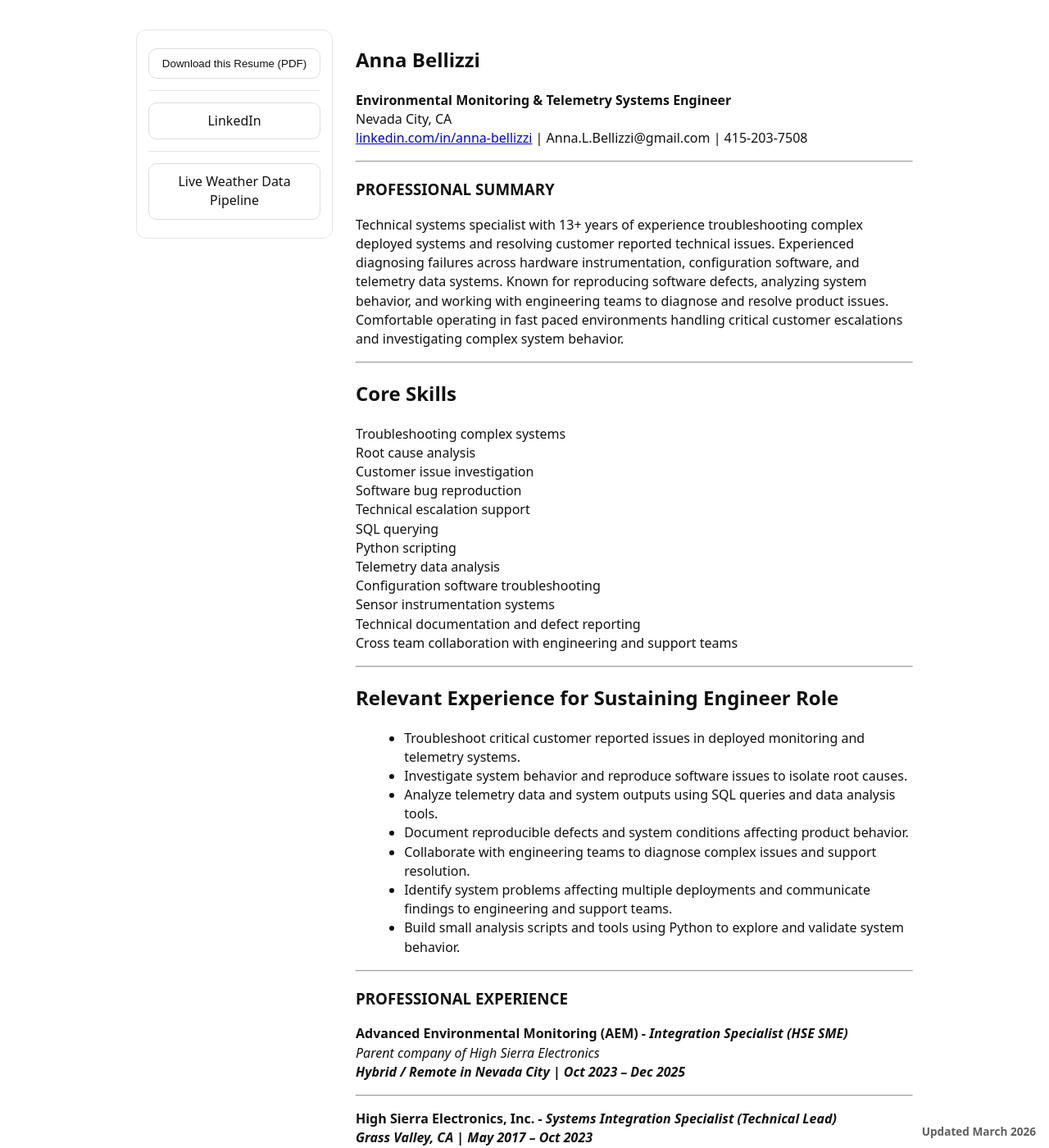
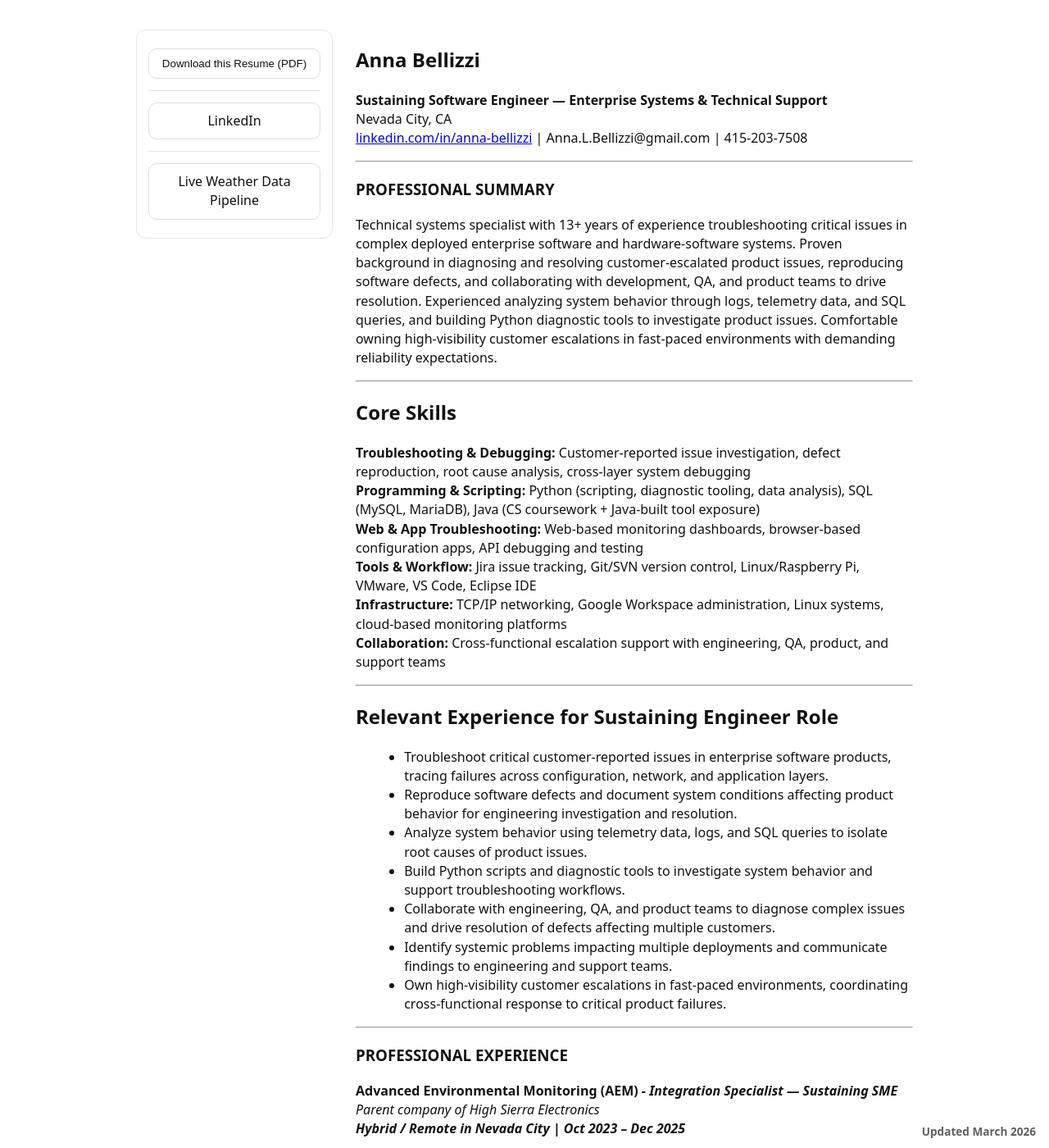
Before and after one commit to jostagirl/PublicResume, a Jekyll site: the page built from v/Veeva/index.md, in a window 1280 px wide and 1400 px high. Shown: the whole window at 82% size. Built offline with Jekyll 4.4.1, drawn with Linux system fonts in a browser that asks for light colours; our own code applies the rules of GitHub Pages for plain Markdown files; some of the changed text lies outside the part shown.

Commit message:
Publish resume site update

```diff
--- a/v/Veeva/index.md
+++ b/v/Veeva/index.md
@@ -3,7 +3,7 @@ title: Anna Bellizzi | Resume
 ---
 <h2>Anna Bellizzi</h2>
 
-<strong>Environmental Monitoring & Telemetry Systems Engineer</strong><br/>
+<strong>Sustaining Software Engineer — Enterprise Systems & Technical Support</strong><br/>
 Nevada City, CA<br/>
 <a href="https://www.linkedin.com/in/anna-bellizzi/">linkedin.com/in/anna-bellizzi</a> | Anna.L.Bellizzi@gmail.com | 415-203-7508
 
@@ -13,77 +13,85 @@ Nevada City, CA<br/>
 
 ### PROFESSIONAL SUMMARY
 
-Technical systems specialist with 13+ years of experience troubleshooting complex deployed systems and resolving customer reported technical issues. Experienced diagnosing failures across hardware instrumentation, configuration software, and telemetry data systems. Known for reproducing software defects, analyzing system behavior, and working with engineering teams to diagnose and resolve product issues. Comfortable operating in fast paced environments handling critical customer escalations and investigating complex system behavior.
+Technical systems specialist with 13+ years of experience troubleshooting critical issues in complex deployed enterprise software and hardware-software systems. Proven background in diagnosing and resolving customer-escalated product issues, reproducing software defects, and collaborating with development, QA, and product teams to drive resolution. Experienced analyzing system behavior through logs, telemetry data, and SQL queries, and building Python diagnostic tools to investigate product issues. Comfortable owning high-visibility customer escalations in fast-paced environments with demanding reliability expectations.
 
 ---
 
 ## Core Skills
 
-Troubleshooting complex systems
-Root cause analysis
-Customer issue investigation
-Software bug reproduction
-Technical escalation support
-SQL querying
-Python scripting
-Telemetry data analysis
-Configuration software troubleshooting
-Sensor instrumentation systems
-Technical documentation and defect reporting
-Cross team collaboration with engineering and support teams
+**Troubleshooting & Debugging:** Customer-reported issue investigation, defect reproduction, root cause analysis, cross-layer system debugging
+**Programming & Scripting:** Python (scripting, diagnostic tooling, data analysis), SQL (MySQL, MariaDB), Java (CS coursework + Java-built tool exposure)
+**Web & App Troubleshooting:** Web-based monitoring dashboards, browser-based configuration apps, API debugging and testing
+**Tools & Workflow:** Jira issue tracking, Git/SVN version control, Linux/Raspberry Pi, VMware, VS Code, Eclipse IDE
+**Infrastructure:** TCP/IP networking, Google Workspace administration, Linux systems, cloud-based monitoring platforms
+**Collaboration:** Cross-functional escalation support with engineering, QA, product, and support teams
 
 ---
 
 ## Relevant Experience for Sustaining Engineer Role
 
-- Troubleshoot critical customer reported issues in deployed monitoring and telemetry systems.
-- Investigate system behavior and reproduce software issues to isolate root causes.
-- Analyze telemetry data and system outputs using SQL queries and data analysis tools.
-- Document reproducible defects and system conditions affecting product behavior.
-- Collaborate with engineering teams to diagnose complex issues and support resolution.
-- Identify system problems affecting multiple deployments and communicate findings to engineering and support teams.
-- Build small analysis scripts and tools using Python to explore and validate system behavior.
+- Troubleshoot critical customer-reported issues in enterprise software products, tracing failures across configuration, network, and application layers.
+- Reproduce software defects and document system conditions affecting product behavior for engineering investigation and resolution.
+- Analyze system behavior using telemetry data, logs, and SQL queries to isolate root causes of product issues.
+- Build Python scripts and diagnostic tools to investigate system behavior and support troubleshooting workflows.
+- Collaborate with engineering, QA, and product teams to diagnose complex issues and drive resolution of defects affecting multiple customers.
+- Identify systemic problems impacting multiple deployments and communicate findings to engineering and support teams.
+- Own high-visibility customer escalations in fast-paced environments, coordinating cross-functional response to critical product failures.
 
 ---
+
 ### PROFESSIONAL EXPERIENCE
-**Advanced Environmental Monitoring (AEM) -** ***Integration Specialist (HSE SME)***
+
+**Advanced Environmental Monitoring (AEM) -** ***Integration Specialist — Sustaining SME***
 *Parent company of High Sierra Electronics*
 ***Hybrid / Remote in Nevada City | Oct 2023 – Dec 2025***
 
+Retained post-acquisition as primary sustaining subject matter expert for legacy enterprise telemetry systems. Served as escalation point for complex, multi-layer product failures affecting large municipal monitoring deployments — directly analogous to sustaining engineering in enterprise SaaS environments.
+
+- Investigated and resolved critical customer-escalated failures spanning telemetry networks, RF transport, cellular backhaul, and centralized monitoring software; used system logs and live data to isolate root causes
+- Led recovery of a 300+ site municipal flood warning network operating at approximately 30 percent capacity, restoring operability to roughly 70 percent through telemetry diagnostics, configuration auditing, and coordinated field remediation
+- Diagnosed configuration drift and template divergence across long-lived distributed deployments where multiple hardware and software generations were in operation
+- Built Python diagnostic scripts and analysis tools to investigate system behavior, inspect telemetry data, and support troubleshooting workflows
+- Analyzed system performance trends using SQL queries to forecast component failures and prioritize remediation efforts
+- Collaborated with engineering, QA, and product teams to document reproducible defect conditions and drive resolution of issues affecting multiple customer deployments
+- Functioned as system-level validation checkpoint during manufacturing cycles, identifying product behavior anomalies prior to deployment
+
 ---
+
 **High Sierra Electronics, Inc. -** ***Systems Integration Specialist (Technical Lead)***
 ***Grass Valley, CA | May 2017 – Oct 2023***
 
+Advanced into technical lead role bridging hardware instrumentation, firmware, and enterprise monitoring software across distributed customer deployments. Primary resource for diagnosing complex product issues and supporting engineering teams through testing and release cycles.
+
+- Troubleshot critical customer-reported issues across transmitters, RF repeaters, cellular backhaul, network layers, and centralized monitoring software; reproduced issues in controlled environments to isolate root causes
+- Investigated and documented suspected software defects discovered during troubleshooting of configuration applications used to manage datalogger firmware and telemetry settings
+- Collaborated with software and firmware engineers to diagnose complex cross-layer issues, providing clear defect documentation, configuration state data, and reproduction steps to enable engineering fixes
+- Conducted comprehensive bench validation of sensors, controllers, firmware, and network components — improving first-time installation success by approximately 75%
+- Led hardware refresh initiative addressing component obsolescence: identified replacement components, modified controller programming to support new integration requirements, and produced updated validation documentation
+- Built and maintained repeatable test procedures and diagnostic punchlists used to validate system behavior and support regression testing following product changes
+- Administered RMA program — performed failure investigation on returned instrumentation and identified common failure patterns reported across the customer base
+
 ---
+
 **High Sierra Electronics, Inc. -** ***Data Services Technician***
 ***Grass Valley, CA | Sep 2012 – May 2017***
+
+Supported the company's centralized enterprise monitoring platform used by municipal customers to operate distributed flood warning networks.
+
+- Served as Tier 2 technical support resource and primary internal expert for legacy data collection software supporting deployed monitoring networks
+- Worked directly with municipal customers and emergency management teams to troubleshoot station behavior and resolve product issues through centralized monitoring software
+- Monitored live telemetry networks to identify early indicators of degraded system performance and communication instability affecting customer deployments
+- Managed company network infrastructure including firewall configuration, routing, and remote access; executed ISP migrations and Google Workspace administration
+
+---
 
 #### Independent Projects
 
 **Personal Weather Station Data Pipeline | 2025–Present**
-Designed and operate a small environmental monitoring data pipeline running on a Raspberry Pi. Ingests home weather station data via API, stores measurements in a private database, and publishes structured JSON and CSV outputs to a public site on a scheduled basis.  Site: data.annabellizzi.com
+Designed and operate a self-hosted environmental monitoring data pipeline on Raspberry Pi (Linux). Ingests weather station data via API, stores measurements in MariaDB, and publishes structured JSON and CSV outputs on a scheduled basis. Developed Python scripts for data ingestion, system diagnostics, and telemetry analysis; used SQL queries to investigate system behavior and data patterns. Site: data.annabellizzi.com
 
 **RAG Prototype | February 2026**
-Built a small retrieval-augmented generation prototype in Python as part of a self-directed AI curriculum. Implemented embedding ranking, tokenization, and context retrieval to understand how RAG tuning affects LLM response tone, accuracy, and confidence. Shifted understanding of AI tools from user to practitioner, directly informing my usage of AI-assisted development tools in technical workflows.
-
----
-
-## Technical Skills
-
-Python scripting
-SQL querying
-Linux systems experimentation (Raspberry Pi)
-Telemetry data analysis
-Sensor instrumentation systems
-Configuration software troubleshooting
-System diagnostics and failure investigation
-
----
-
-## Additional Technical Exposure
-
-Java (basic exposure through configuration tools)
-HTML / CSS / JavaScript (academic exposure)
+Built a retrieval-augmented generation prototype in Python as part of a self-directed AI curriculum. Implemented embedding ranking, tokenization, and context retrieval to understand how RAG tuning affects LLM response tone, accuracy, and confidence. Shifted understanding of AI tools from user to practitioner; applied Python scripting for experimentation and debugging of system behavior.
 
 ---
 
```
